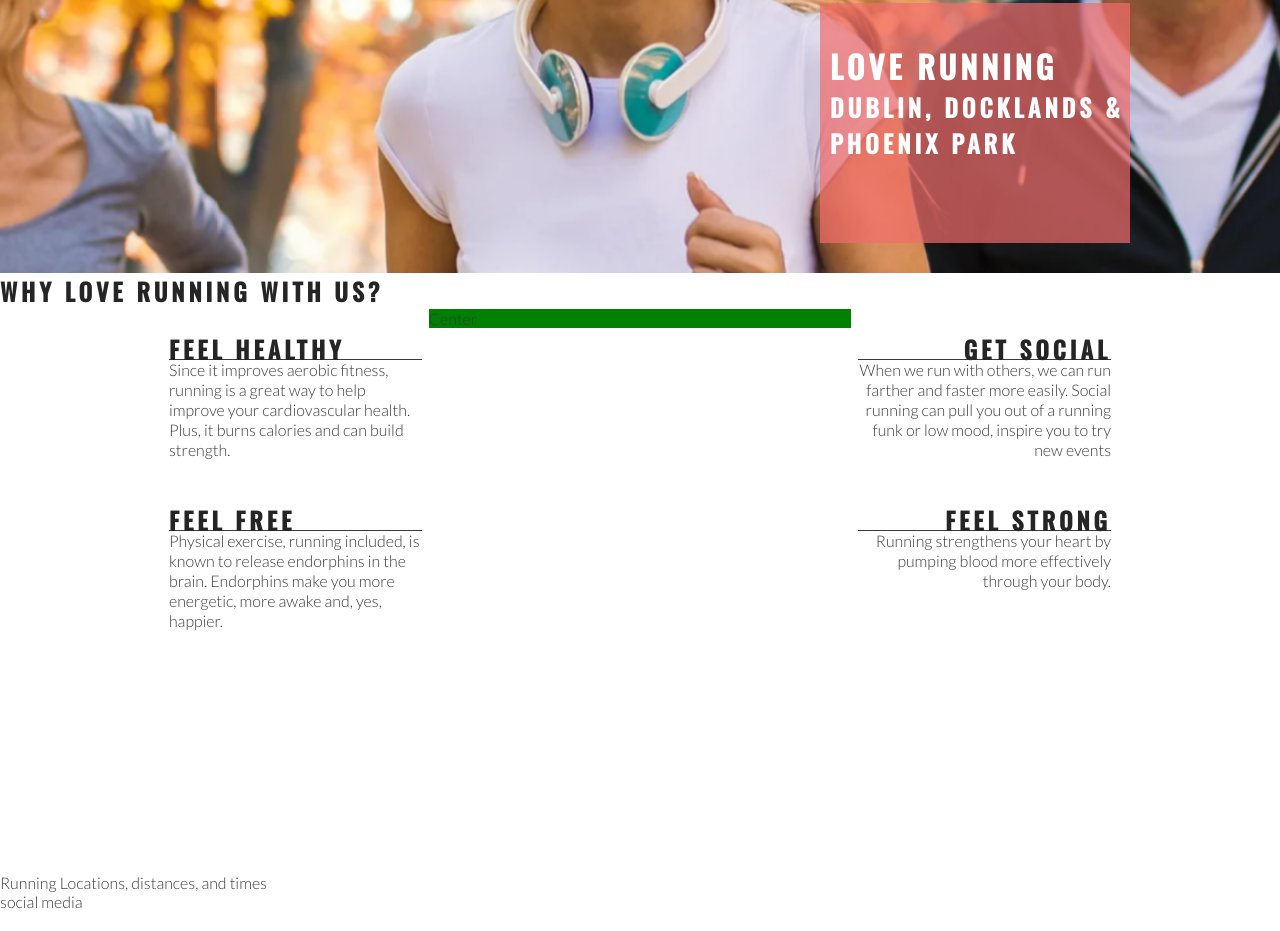
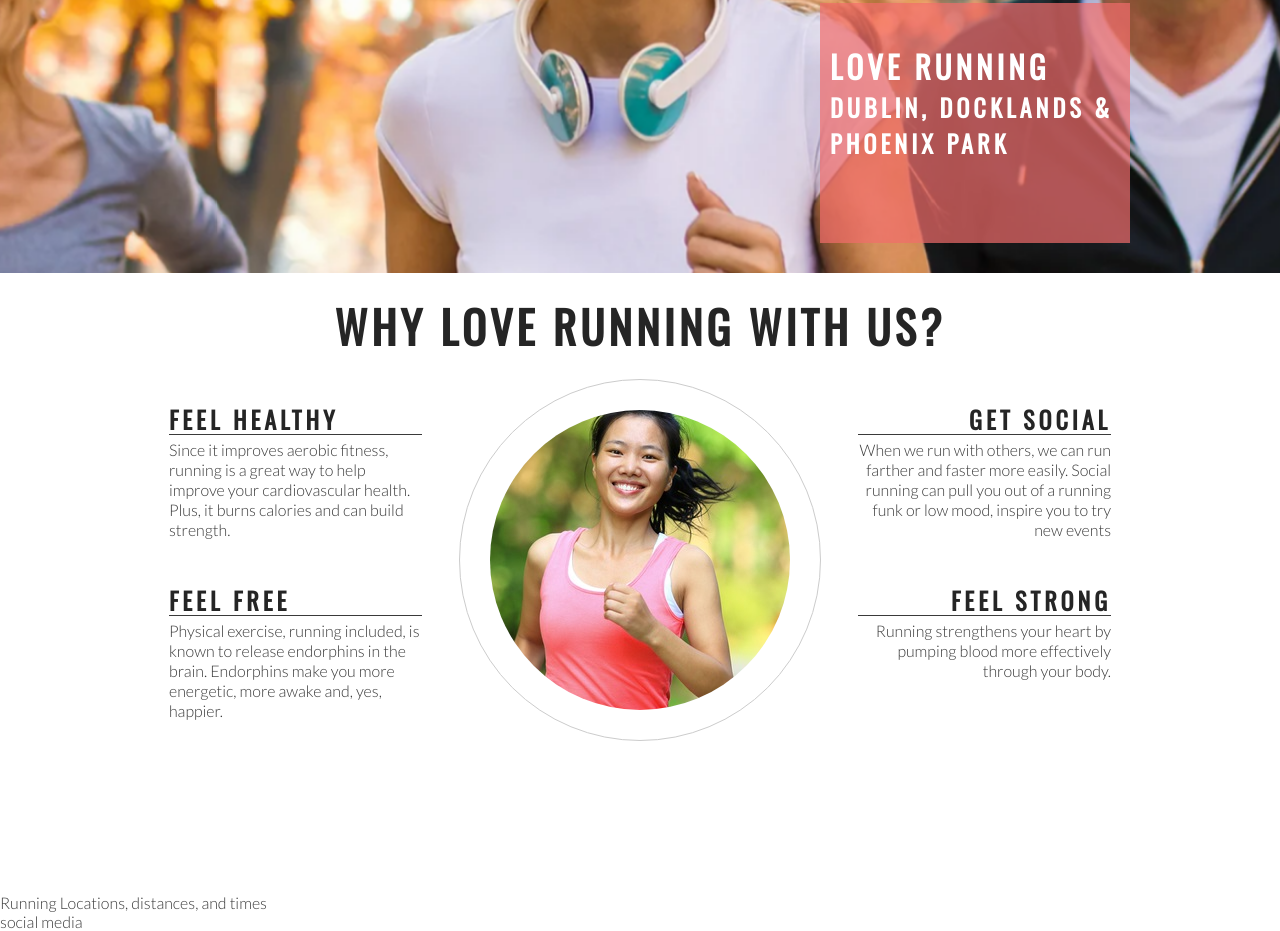
Before and after one commit to HoLaw77/love-running3, a plain HTML site: page index.html in a window 1280 px wide. Shown: the part 402-1333 px from the top of the page. Drawn offline with nearby package versions, Linux system fonts and the light colour scheme.

Commit message:
Add Club Ethos central image and style into a circle

```diff
--- a/assets/css/style.css
+++ b/assets/css/style.css
@@ -1,4 +1,4 @@
-@import url('https://fonts.googleapis.com/css2?family=Lato:wght@300&family=Oswald:wght@500&display=swap');
+@import url('https://fonts.googleapis.com/css2?family=Lato:wght@300&family=Oswald&display=swap');
 *{
     margin: 0;
     padding: 0;
@@ -118,7 +118,7 @@ h1, h2 {
 #center-about {
     width: 33%;
     margin: 0 auto;
-    background-color: green;
+
 }
 
 .left-about-heading{
@@ -132,6 +132,7 @@ h1, h2 {
 hr {
     border-top:1px solid #3a3a3a;
     width: 100%;
+    margin: 5px 0;
 }
 .right-about-heading{
     width: 60%;
@@ -146,3 +147,24 @@ hr {
 .right-about-heading p{
     text-align: right;
 }
+#welcome {
+    text-align: center;
+    margin: 20px 0;
+    font-size: 280%;
+ }
+ #circle-container{
+    width: 300px;
+    height: 300px;
+    padding: 30px;
+    border-style: solid;
+    border-color: #ccc;
+    border-width: 1px;
+    border-radius: 50%;
+    margin: 0 auto;
+ }
+
+ #circle-cover-bg {
+  background: url('../image/ethos-center-image.jpg') no-repeat center center;
+  height: 100%;
+  border-radius: 50%;
+ }
--- a/index.html
+++ b/index.html
@@ -28,7 +28,7 @@
         </div>
     </section>
     <section id="club-ethos">
-        <h1>Why Love Running With Us?</h1>
+        <h2 id="welcome">Why Love Running With Us?</h2>
         <div id="left-about">
             <div class="left-about-heading">
                 <h2>Feel Healthy</h2>
@@ -50,18 +50,28 @@
             <div class="right-about-heading">
                 <h2>Get Social</h2>
                 <hr>
-                <p>When we run with others, we can run farther and faster more easily. Social running can pull you out of a running funk or low mood, inspire you to try new events</p>
+                <p>
+                    When we run with others, we can run farther and faster more easily. Social running can pull you out of a running funk or low mood, inspire you to try new events
+                </p>
             </div>
 
 
         <div class="right-about-heading">
             <h2>Feel Strong</h2>
             <hr>
-            <p>Running strengthens your heart by pumping blood more effectively through your body.</p>
+            <p>
+                Running strengthens your heart by pumping blood more effectively through your body.
+            </p>
         </div>
         </div>
 
-        <div id="center-about">Center</div>
+        <div id="center-about">
+            <div id="circle-container">
+                <div id="circle-cover-bg">
+
+                </div>
+            </div>
+        </div>
     </section>
     <section>Running Locations, distances, and times</section>
     <footer>social media</footer>
```
Also changed, not shown: assets/image/ethos-center-image.jpg (added).
